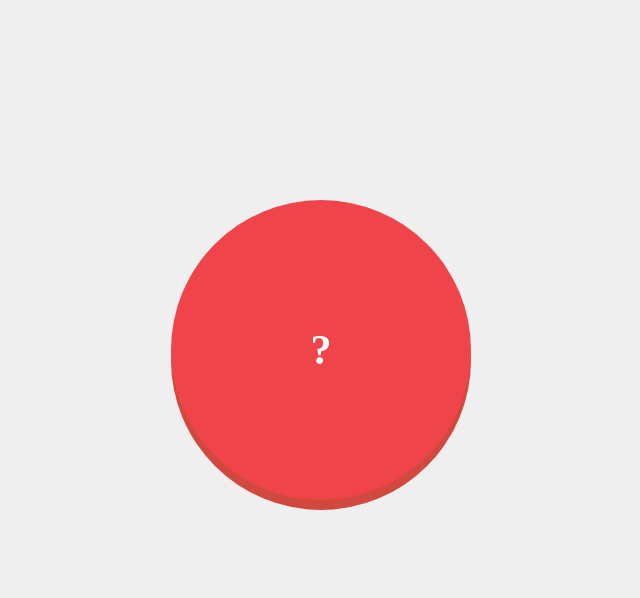
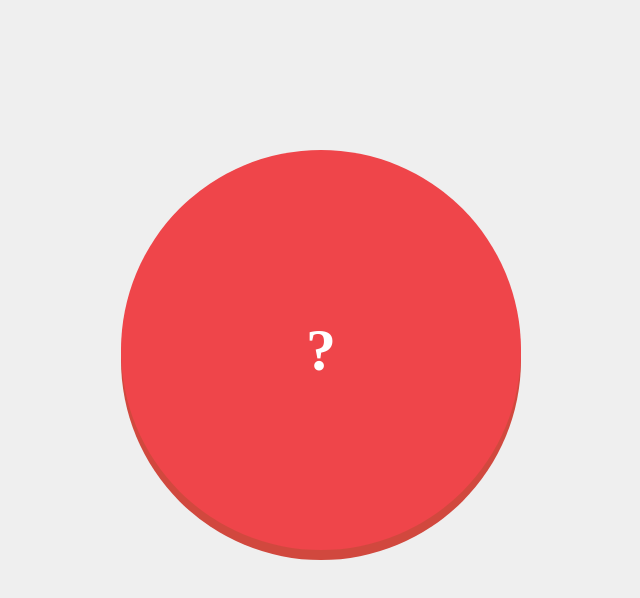
Before and after one commit to izumi-0916/Omikuji, a plain HTML site: page index.html in a window 1280 px wide. Shown: the whole page, without its empty margins (319-959 px from the left). Drawn offline with Linux system fonts and the light colour scheme.

Commit message:
スタイル変更

```diff
--- a/css/style.css
+++ b/css/style.css
@@ -3,16 +3,16 @@ body {
 }
 
 #btn {
-  width: 300px;
-  height: 300px;
+  width: 400px;
+  height: 400px;
   background: #ef454a;
   border-radius: 50%;
-  margin: 200px auto;
+  margin: 150px auto;
   text-align: center;
-  line-height: 300px;
+  line-height: 400px;
   color: #fff;
   font-weight: bold;
-  font-size: 42px;
+  font-size: 60px;
   cursor: pointer;
   box-shadow: 0 10px 0 #d1483e;
   user-select: none;
@@ -24,5 +24,5 @@ body {
 
 #btn:active {
   box-shadow: 0 5px 0 #d1483e;
-  margin-top: 205px;
+  margin-top: 155px;
 }
```
